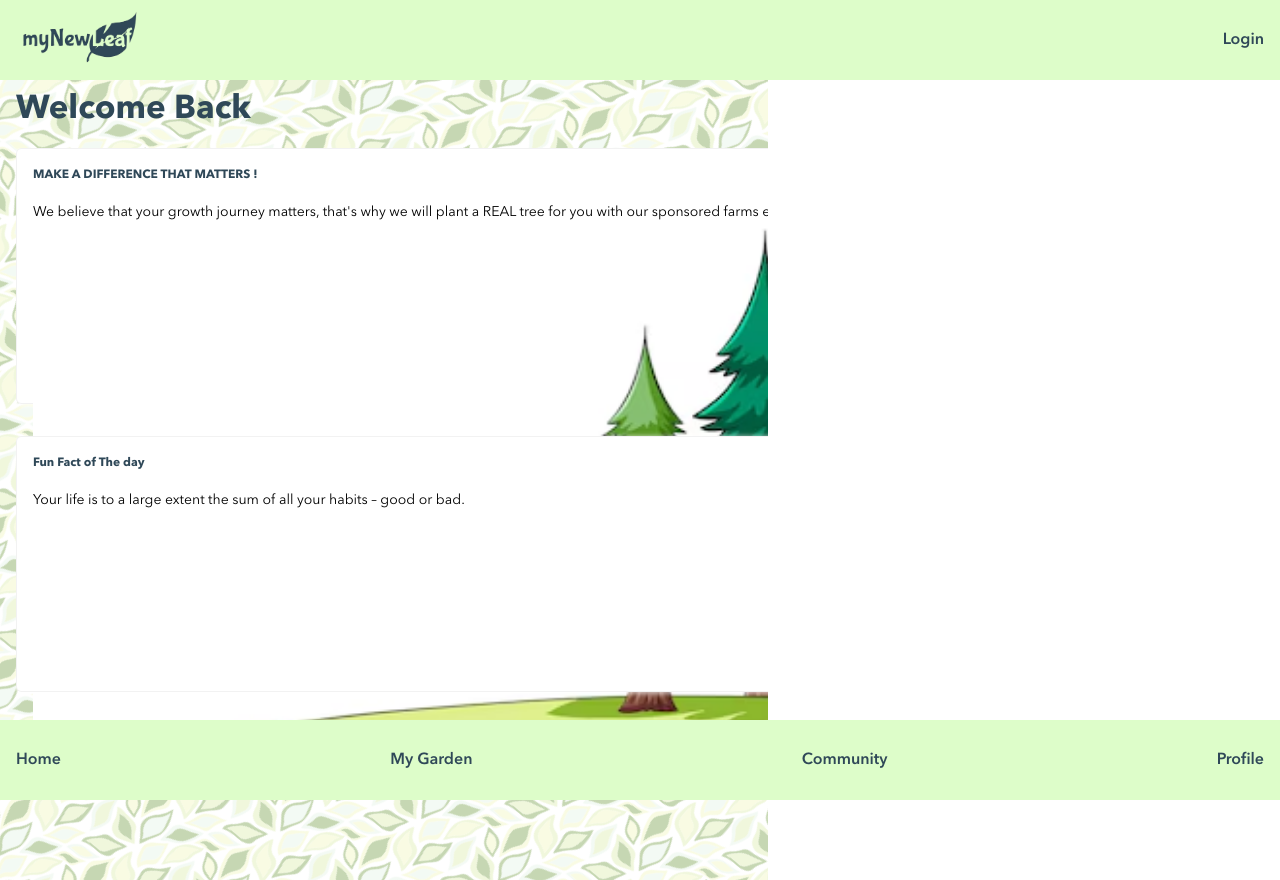
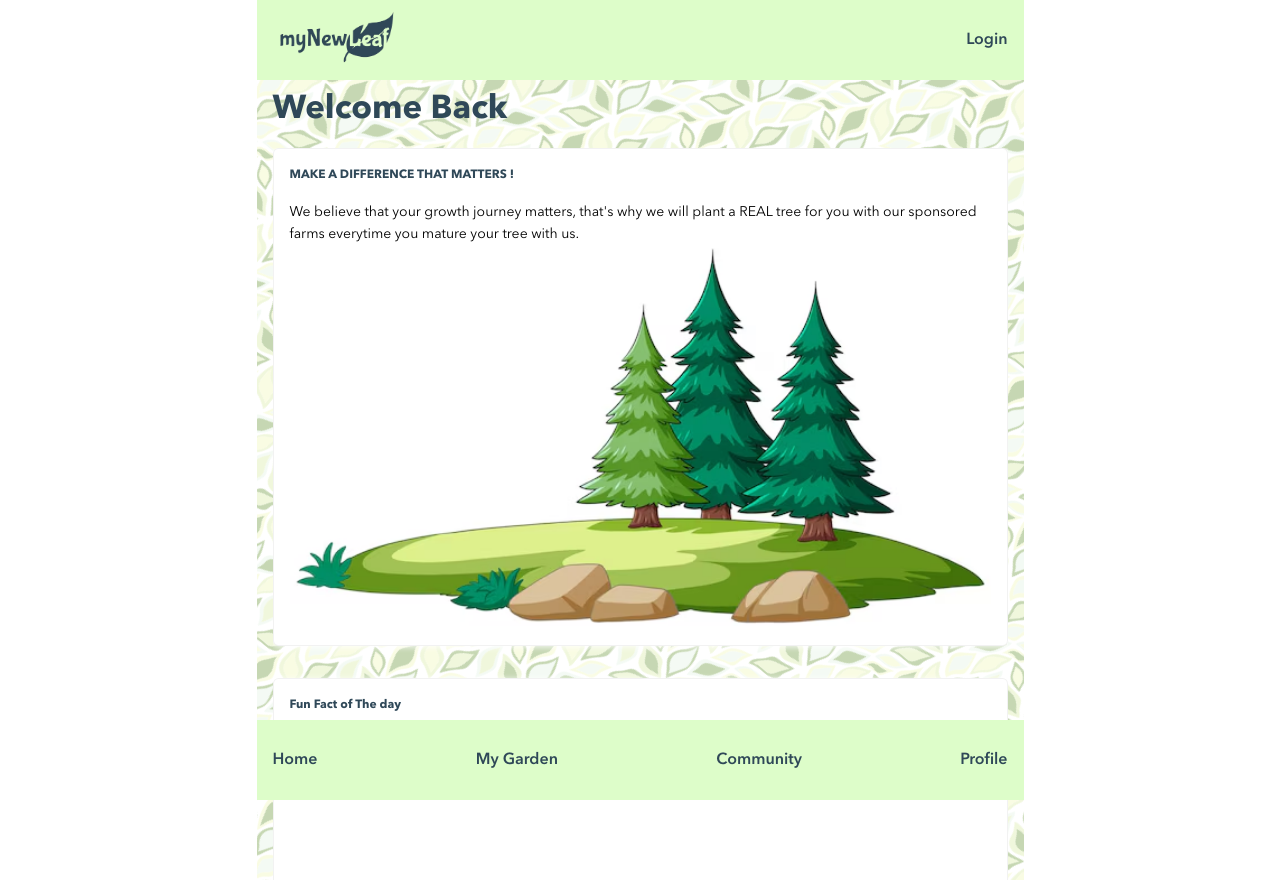
Before and after one commit to mohamedoa/my-new-leaf-client, a React (Vite) app: page / in a window 1280 px wide. Built offline with nearby package versions, Linux system fonts and the light colour scheme; no server answers.

Commit message:
Fix bug in responsive layout

```diff
--- a/src/App.scss
+++ b/src/App.scss
@@ -9,17 +9,17 @@
   color: white;
   overflow: hidden;
   min-width: 15.313rem;
-
-  max-width: 768px;
+  max-width: 767px;
 }
 
 body {
-  max-width: 768px;
+  max-width: 767px;
 }
 
 .main {
   margin-top: 5rem;
   width: 100vw;
+  max-width: 767px;
   height: 100vh;
   background-color: #f7e1b5;
   color: black;
--- a/src/components/Footer/Footer.scss
+++ b/src/components/Footer/Footer.scss
@@ -4,6 +4,7 @@
   bottom: 0;
   height: 5rem;
   width: 100vw;
+  max-width: 767px;
   margin: 0;
   z-index: 10000;
   background-color: #ddfdc9;
--- a/src/components/NavBar/NavBar.scss
+++ b/src/components/NavBar/NavBar.scss
@@ -6,6 +6,7 @@
   top: 0;
   height: 5rem;
   width: 100vw;
+  max-width: 767px;
   margin: 0;
   z-index: 10000;
   background-color: #ddfdc9;
--- a/src/pages/Home/Home.jsx
+++ b/src/pages/Home/Home.jsx
@@ -20,7 +20,9 @@ export default function Home() {
                 plant a REAL tree for you with our sponsored farms everytime you
                 mature your tree with us.
               </p>
-              <img className="home-hero__image" src={forestIcon} alt="" />
+              <div className="home-hero__container">
+                <img className="home-hero__image" src={forestIcon} alt="" />
+              </div>
             </div>
           </article>
           <article className="home-blog">
--- a/src/pages/Home/Home.scss
+++ b/src/pages/Home/Home.scss
@@ -53,18 +53,22 @@
       color: #000000;
     }
 
-    @include tablet {
-      height: 32vh;
-    }
-
     &__figure {
       width: 100%;
       overflow: hidden;
     }
 
+    &__container {
+      width: 100%;
+
+      @include tablet {
+        max-height: 24rem;
+      }
+    }
+
     &__image {
       width: 100%;
-      float: right;
+      // float: right;
     }
   }
 
--- a/src/styles/partials/_boilerplate.scss
+++ b/src/styles/partials/_boilerplate.scss
@@ -16,6 +16,8 @@ html {
   scroll-behavior: smooth;
   overflow-x: hidden;
   scroll-padding-top: 5rem;
+  display: flex;
+  justify-content: center;
 }
 
 body {
```
